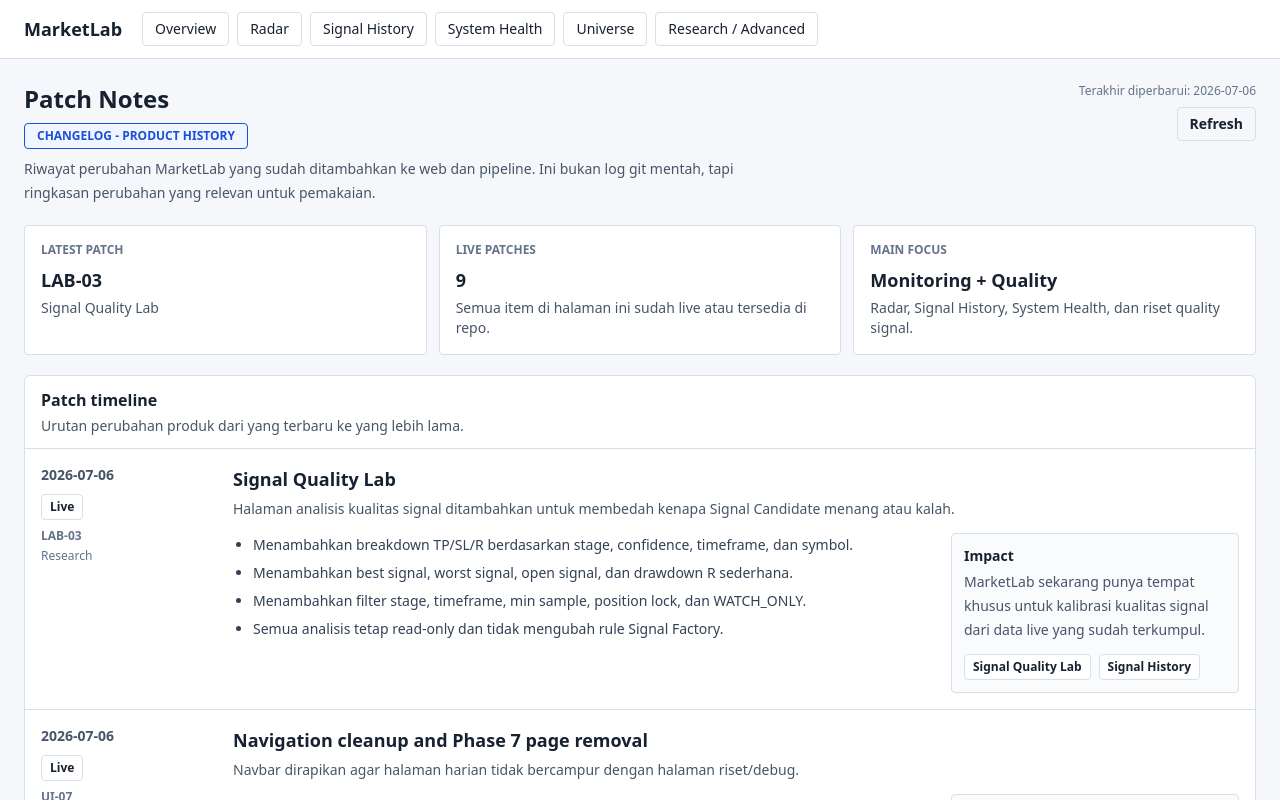
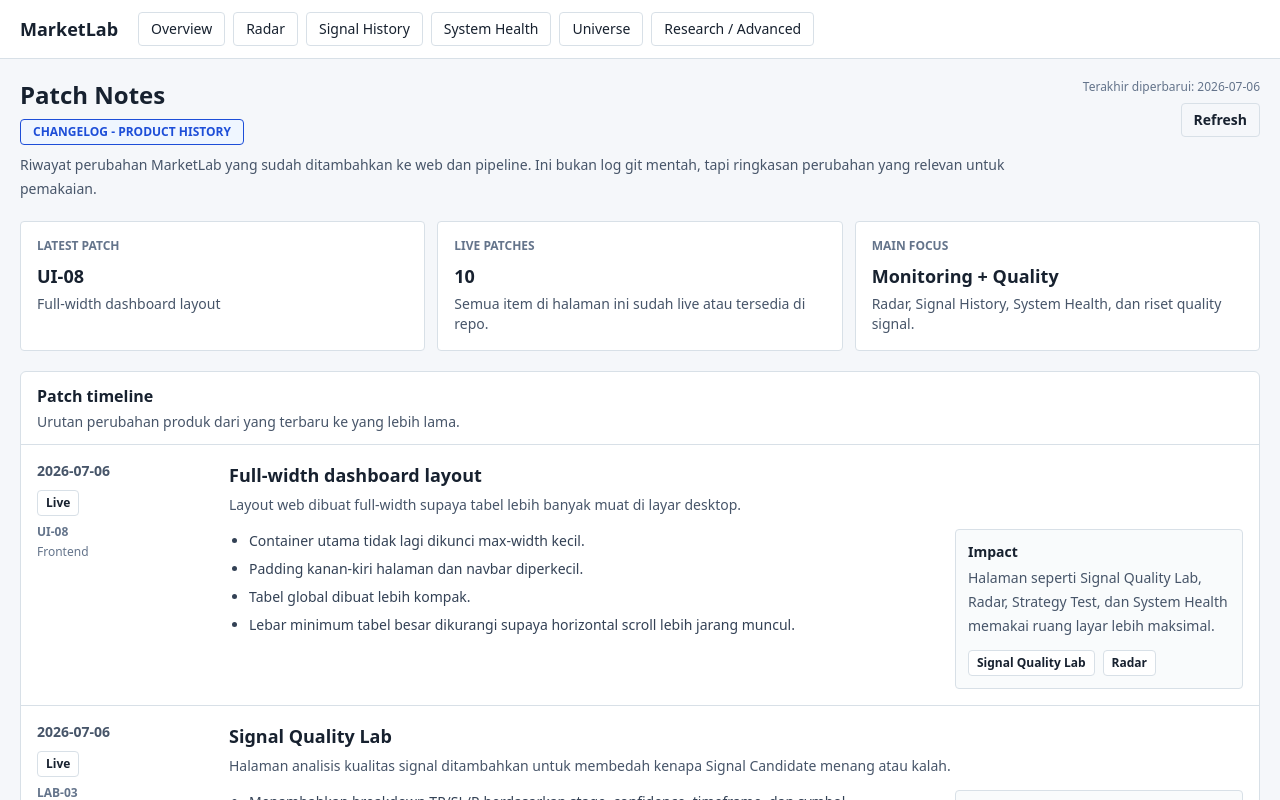
Before and after one commit to yoghaf/marketlab, a Next.js app in the folder frontend/: page /patch-notes in a window 1280 px wide. Shown: the top 800 px of the page. Built offline with nearby package versions, Linux system fonts and the light colour scheme.

Commit message:
make dashboard layout full width

```diff
--- a/frontend/src/app/globals.css
+++ b/frontend/src/app/globals.css
@@ -21,13 +21,13 @@
 th,
 td {
   border-bottom: 1px solid #d8e0e7;
-  padding: 0.7rem 0.85rem;
+  padding: 0.55rem 0.6rem;
   text-align: left;
   vertical-align: middle;
 }
 
 th {
-  font-size: 0.72rem;
+  font-size: 0.68rem;
   font-weight: 700;
   text-transform: uppercase;
   color: #5d6b7a;
@@ -40,15 +40,17 @@
 
 .table-wrap {
   overflow-x: auto;
+  width: 100%;
 }
 
 .table-wrap table {
-  min-width: 900px;
+  min-width: 760px;
 }
 
 .ops-table th,
 .ops-table td {
-  padding: 0.65rem 0.75rem;
+  padding: 0.5rem 0.55rem;
+  font-size: 0.86rem;
 }
 
 .ops-table th {
@@ -58,7 +60,7 @@
 }
 
 .scanner-table {
-  min-width: 1280px;
+  min-width: 1120px;
 }
 
 .truncate-cell {
--- a/frontend/src/app/patch-notes/page.tsx
+++ b/frontend/src/app/patch-notes/page.tsx
@@ -17,6 +17,25 @@
 };
 
 const patches: PatchItem[] = [
+  {
+    date: "2026-07-06",
+    version: "UI-08",
+    title: "Full-width dashboard layout",
+    status: "LIVE",
+    area: "Frontend",
+    summary: "Layout web dibuat full-width supaya tabel lebih banyak muat di layar desktop.",
+    changes: [
+      "Container utama tidak lagi dikunci max-width kecil.",
+      "Padding kanan-kiri halaman dan navbar diperkecil.",
+      "Tabel global dibuat lebih kompak.",
+      "Lebar minimum tabel besar dikurangi supaya horizontal scroll lebih jarang muncul."
+    ],
+    impact: "Halaman seperti Signal Quality Lab, Radar, Strategy Test, dan System Health memakai ruang layar lebih maksimal.",
+    links: [
+      { href: "/signal-quality-lab", label: "Signal Quality Lab" },
+      { href: "/scanner", label: "Radar" }
+    ]
+  },
   {
     date: "2026-07-06",
     version: "LAB-03",
--- a/frontend/src/components/AppShell.tsx
+++ b/frontend/src/components/AppShell.tsx
@@ -4,7 +4,7 @@
   return (
     <div className="min-h-screen bg-[#f5f7fa]">
       <Nav />
-      <main className="mx-auto max-w-7xl px-4 py-5 md:px-6 md:py-6">{children}</main>
+      <main className="w-full px-3 py-4 md:px-4 md:py-5 xl:px-5">{children}</main>
     </div>
   );
 }
--- a/frontend/src/components/Nav.tsx
+++ b/frontend/src/components/Nav.tsx
@@ -21,7 +21,7 @@
 export function Nav() {
   return (
     <header className="sticky top-0 z-20 border-b border-line bg-white/95 backdrop-blur">
-      <div className="mx-auto flex max-w-7xl flex-wrap items-center gap-5 px-4 py-3 md:px-6">
+      <div className="flex w-full flex-wrap items-center gap-5 px-3 py-3 md:px-4 xl:px-5">
         <Link href="/" className="text-lg font-bold tracking-normal text-ink">
           MarketLab
         </Link>
--- a/frontend/src/components/PageHeader.tsx
+++ b/frontend/src/components/PageHeader.tsx
@@ -18,7 +18,7 @@
             {badge}
           </div>
         )}
-        {subtitle && <p className="mt-2 max-w-3xl text-sm leading-6 text-slate-600">{subtitle}</p>}
+        {subtitle && <p className="mt-2 max-w-5xl text-sm leading-6 text-slate-600">{subtitle}</p>}
       </div>
       <div className="flex flex-col items-end gap-2">
         {updatedAt && <div className="text-right text-xs text-slate-500">Terakhir diperbarui: {updatedAt}</div>}
```
